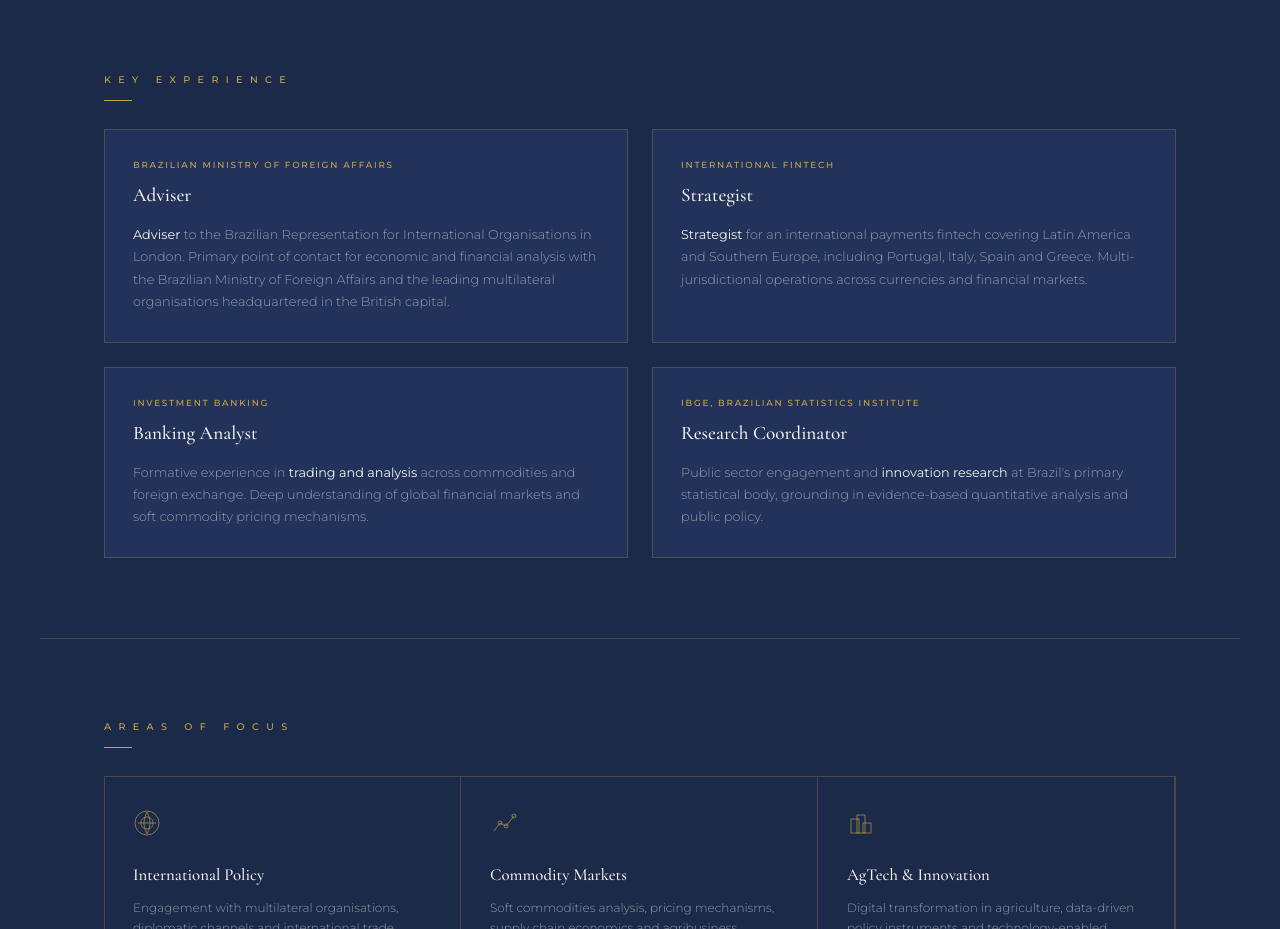
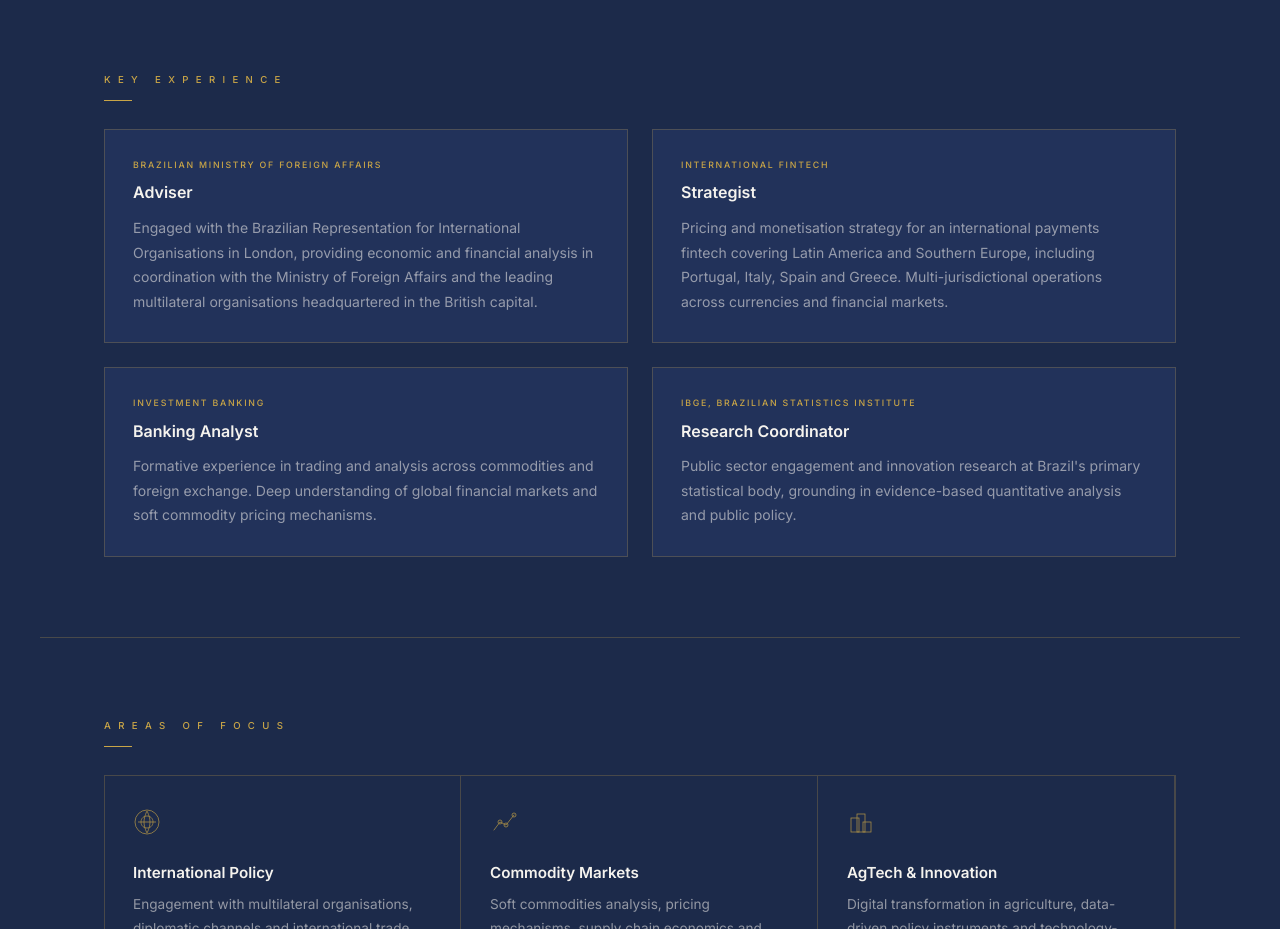
Before and after one commit to hg82/hg82.github.io, a plain HTML site: page index.html in a window 1280 px wide. Shown: the part 840-1769 px from the top of the page. Drawn offline with nearby package versions, Linux system fonts and the light colour scheme.

Commit message:
Refactor font styles and update experience descriptions
Updated font families and styles throughout the document, adjusting weights and sizes for improved readability. Modified content in experience sections for clarity.

```diff
--- a/index.html
+++ b/index.html
@@ -7,7 +7,7 @@
   <title>Hugo Tolomei, Economic Policy Adviser</title>
   <link rel="preconnect" href="https://fonts.googleapis.com">
   <link rel="preconnect" href="https://fonts.gstatic.com" crossorigin>
-  <link href="https://fonts.googleapis.com/css2?family=Cormorant+Garamond:ital,wght@0,300;0,400;0,500;0,600;1,300;1,400;1,600&family=Montserrat:wght@200;300;400;500;600&display=swap" rel="stylesheet">
+  <link href="https://fonts.googleapis.com/css2?family=Cormorant+Garamond:ital,wght@0,300;0,400;0,500;0,600;1,300;1,400;1,600&family=Inter:wght@300;400;500;600&display=swap" rel="stylesheet">
   <style>
     :root {
       --navy:       #1C2A4A;
@@ -19,7 +19,7 @@
       --muted:      rgba(245,243,238,0.55);
       --border:     rgba(201,165,71,0.25);
       --serif:      'Cormorant Garamond', Georgia, serif;
-      --sans:       'Montserrat', system-ui, sans-serif;
+      --sans:       'Inter', system-ui, sans-serif;
     }
 
     *, *::before, *::after { box-sizing: border-box; margin: 0; padding: 0; }
@@ -28,9 +28,10 @@
       background: var(--navy);
       color: var(--white);
       font-family: var(--sans);
-      font-weight: 300;
+      font-weight: 400;
       line-height: 1.7;
       overflow-x: hidden;
+      font-size: 15px;
     }
     a { color: inherit; text-decoration: none; }
     img { display: block; max-width: 100%; }
@@ -162,8 +163,8 @@
       justify-content: center;
     }
     .profile-bio {
-      font-family: var(--serif);
-      font-size: 1.1rem;
+      font-family: var(--sans);
+      font-size: 1rem;
       font-weight: 400;
       line-height: 1.85;
       color: var(--white);
@@ -202,13 +203,13 @@
       margin-bottom: 0.4rem;
     }
     .exp-role {
-      font-family: var(--serif);
-      font-size: 1.2rem;
-      font-weight: 500;
-      margin-bottom: 0.75rem;
+      font-family: var(--sans);
+      font-size: 1rem;
+      font-weight: 600;
+      margin-bottom: 0.6rem;
     }
     .exp-desc {
-      font-size: 0.8rem;
+      font-size: 0.875rem;
       line-height: 1.75;
       color: var(--muted);
     }
@@ -231,12 +232,12 @@
     .area-item:hover { background: var(--gold-faint); }
     .area-icon { width: 28px; height: 28px; margin-bottom: 1rem; opacity: 0.8; }
     .area-title {
-      font-family: var(--serif);
-      font-size: 1.05rem;
-      font-weight: 500;
+      font-family: var(--sans);
+      font-size: 0.95rem;
+      font-weight: 600;
       margin-bottom: 0.5rem;
     }
-    .area-desc { font-size: 0.75rem; line-height: 1.7; color: var(--muted); }
+    .area-desc { font-size: 0.85rem; line-height: 1.7; color: var(--muted); }
 
     /* ── CREDENTIALS ── */
     #credentials { padding-top: 5rem; }
@@ -247,11 +248,11 @@
       padding: 1.75rem;
     }
     .cred-level {
-      font-size: 0.55rem; letter-spacing: 0.2em; text-transform: uppercase;
+      font-size: 0.65rem; letter-spacing: 0.15em; text-transform: uppercase;
       color: var(--gold); font-weight: 500; margin-bottom: 0.5rem;
     }
-    .cred-degree { font-family: var(--serif); font-size: 1.05rem; font-weight: 500; margin-bottom: 0.35rem; }
-    .cred-inst { font-size: 0.75rem; color: var(--muted); line-height: 1.6; }
+    .cred-degree { font-family: var(--sans); font-size: 0.95rem; font-weight: 600; margin-bottom: 0.35rem; }
+    .cred-inst { font-size: 0.85rem; color: var(--muted); line-height: 1.6; }
 
     /* ── ORGANISATIONS ── */
     #organisations { padding-top: 3rem; padding-bottom: 3rem; }
@@ -278,8 +279,7 @@
       padding: 4rem 3rem; text-align: center;
     }
     .insights-coming p {
-      font-family: var(--serif); font-style: italic;
-      font-size: 1.15rem; color: var(--muted); margin-top: 1rem;
+      font-family: var(--sans); font-size: 1rem; color: var(--muted); margin-top: 1rem;
     }
     .tag {
       display: inline-block;
@@ -389,8 +389,8 @@
         <p class="exp-org">Brazilian Ministry of Foreign Affairs</p>
         <p class="exp-role">Adviser</p>
         <p class="exp-desc">
-          <strong>Adviser</strong> to the Brazilian Representation for International Organisations in London.
-          Primary point of contact for economic and financial analysis with the Brazilian Ministry of Foreign Affairs
+          Engaged with the Brazilian Representation for International Organisations in London,
+          providing economic and financial analysis in coordination with the Ministry of Foreign Affairs
           and the leading multilateral organisations headquartered in the British capital.
         </p>
       </div>
@@ -399,7 +399,7 @@
         <p class="exp-org">International Fintech</p>
         <p class="exp-role">Strategist</p>
         <p class="exp-desc">
-          <strong>Strategist</strong> for an international payments fintech covering
+          Pricing and monetisation strategy for an international payments fintech covering
           Latin America and Southern Europe, including Portugal, Italy, Spain and Greece.
           Multi-jurisdictional operations across currencies and financial markets.
         </p>
@@ -409,7 +409,7 @@
         <p class="exp-org">Investment Banking</p>
         <p class="exp-role">Banking Analyst</p>
         <p class="exp-desc">
-          Formative experience in <strong>trading and analysis</strong> across commodities and foreign exchange.
+          Formative experience in trading and analysis across commodities and foreign exchange.
           Deep understanding of global financial markets and soft commodity pricing mechanisms.
         </p>
       </div>
@@ -418,7 +418,7 @@
         <p class="exp-org">IBGE, Brazilian Statistics Institute</p>
         <p class="exp-role">Research Coordinator</p>
         <p class="exp-desc">
-          Public sector engagement and <strong>innovation research</strong> at Brazil's primary
+          Public sector engagement and innovation research at Brazil's primary
           statistical body, grounding in evidence-based quantitative analysis and public policy.
         </p>
       </div>
```
